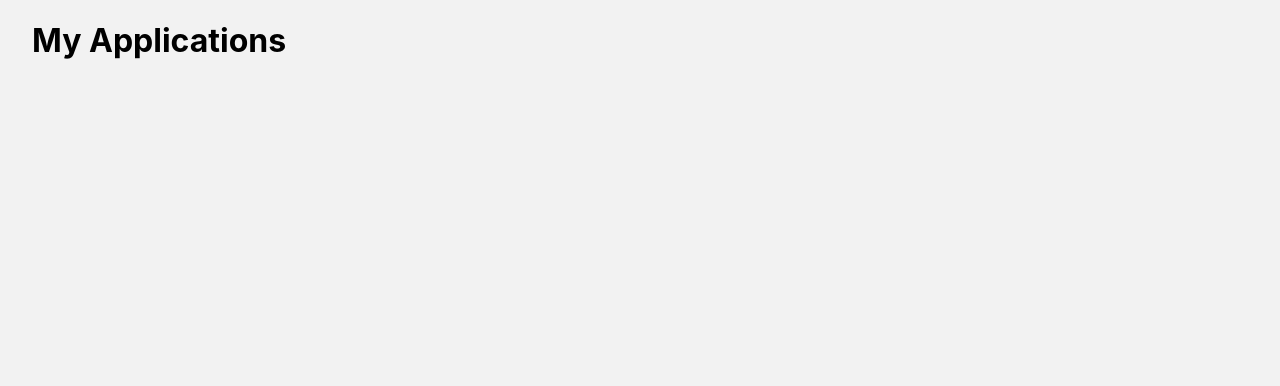
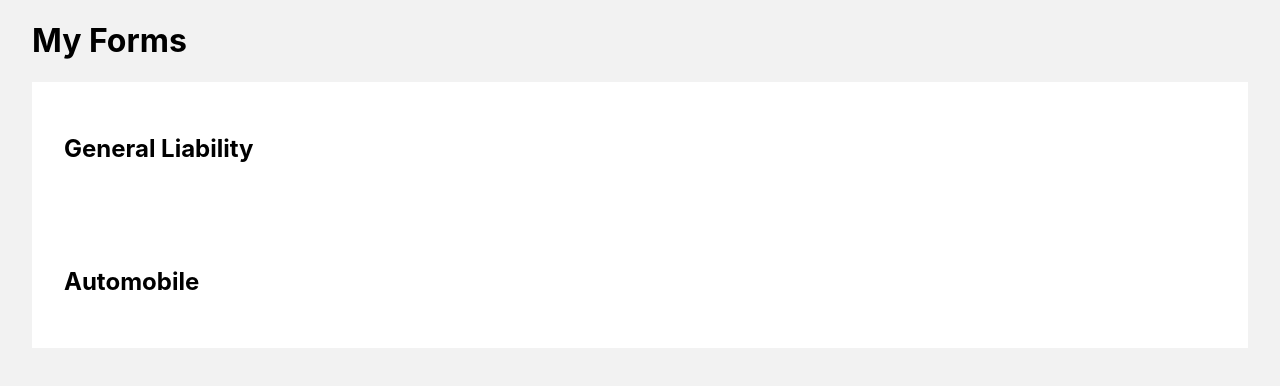
Before and after one commit to megaohms/shepherd-broker, a Next.js app: page / in a window 1280 px wide. Shown: the top 386 px of the page. Built offline with nearby package versions, Linux system fonts and the light colour scheme.

Commit message:
Update FE types; list formTypes

```diff
--- a/components/FormListItem.tsx
+++ b/components/FormListItem.tsx
@@ -1,20 +1,35 @@
 import React from 'react'
 import Router from 'next/router'
 
-export type FormProps = {
-  id: number;
-  title: string;
-  author: {
-    name: string;
-  }
-  content: string;
-  published: boolean;
+export type CompanyName = {
+  label: string,
+  type: string,
+}
+
+export type CoverageAmount = {
+  label: string,
+  type: number,
+}
+export type GeneralLiabilityFormType = {
+  companyName: CompanyName,
+  coverageAmount: CoverageAmount,
+}
+export type AutomobileFormType = {
+  companyName: CompanyName,
+  coverageAmount: CoverageAmount,
+  averageDriverExpYears: { label: string, type: number },
+  numDrivers: { label: string, type: number},
+}
+export type FormTypeProps = {
+  fieldTypeLabel: string,
+  fieldType: string,
+  fields: GeneralLiabilityFormType | AutomobileFormType,
 }
 
 const FormListItem: React.FC<{form: FormProps}> = ({ form }) => {
   return (
-    <div onClick={() => Router.push('/[id]', `/${form.id}`)}>
-        <h2>{form.title}</h2>
+    <div onClick={() => Router.push('/[formType]', `/${form.fieldType}`)}>
+        <h2>{form.fieldTypeLabel}</h2>
         <style jsx>{`
           div {
             color: inherit;
--- a/pages/index.tsx
+++ b/pages/index.tsx
@@ -1,21 +1,20 @@
 import React from 'react'
 import { GetServerSideProps } from 'next'
 import Layout from '../components/Layout'
-import FormListItem, { FormProps } from '../components/FormListItem'
+import FormListItem, {FormTypeProps} from '../components/FormListItem'
 
 type Props = {
-  forms: FormProps[]
+  forms: FormTypeProps[]
 }
 
-const Applications: React.FC<Props> = props => {
+const Forms: React.FC<Props> = props => {
   return (
     <Layout>
       <div className="page">
-        <h1>My Applications</h1>
+        <h1>My Forms</h1>
         <main>
-          { props.forms && props.forms.length &&
-          props.forms.map(form => (
-            <div key={form.id} className="post">
+          {props.forms.map(form => (
+            <div key={form.fieldType} className="form">
               <FormListItem form={form} />
             </div>
           ))}
@@ -47,4 +46,5 @@ export const getServerSideProps: GetServerSideProps = async () => {
   }
 }
 
-export default Applications
+
+export default Forms
```
Also changed, not shown: pages/[formType].tsx (+6 -4 lines).
